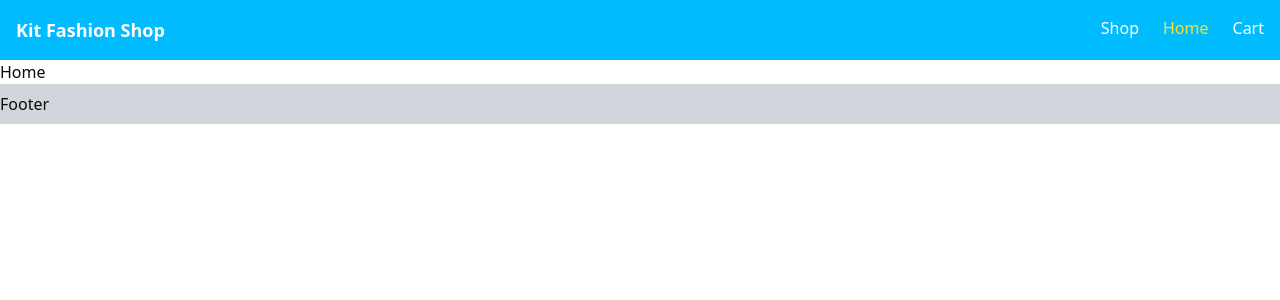
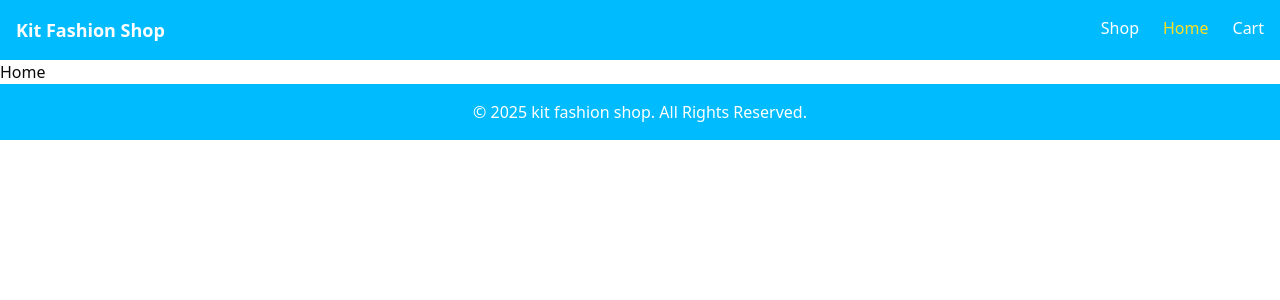
Before and after one commit to Uni-T17/Kit-Fashion-Shop, a React (Vite) app: page / in a window 1280 px wide. Shown: the top 300 px of the page. Built offline with nearby package versions, Linux system fonts and the light colour scheme.

Commit message:
Done- footer

```diff
--- a/src/components/Footer.tsx
+++ b/src/components/Footer.tsx
@@ -1,5 +1,9 @@
 function Footer() {
-  return <div className="mx-auto bg-gray-300 py-2">Footer</div>;
+  return (
+    <footer className="bg-sky-400 p-4 text-center fixed-bottom text-white">
+      <p>&copy; 2025 kit fashion shop. All Rights Reserved.</p>
+    </footer>
+  );
 }
 
 export default Footer;
--- a/src/components/Header.tsx
+++ b/src/components/Header.tsx
@@ -37,11 +37,11 @@ function Header() {
           className={`fixed inset-0 z-50 bg-sky-400 opacity-75 transform ${isOpen ? "translate-x-0" : "translate-x-full"} transition-transform duration-100 ease-in-out `}
         >
           <div className="flex flex-col items-center h-full justify-center gap-8">
+            <Link to={"/"} className="text-3xl" onClick={toogleOpen}>
+              Home
+            </Link>
             <Link to={"/shop"} className="text-3xl" onClick={toogleOpen}>
               Shop
-            </Link>
-            <Link to={"/"} className="text-3xl" onClick={toogleOpen}>
-              Home
             </Link>
             <Link to={"cart"} className="text-3xl" onClick={toogleOpen}>
               Cart
```
